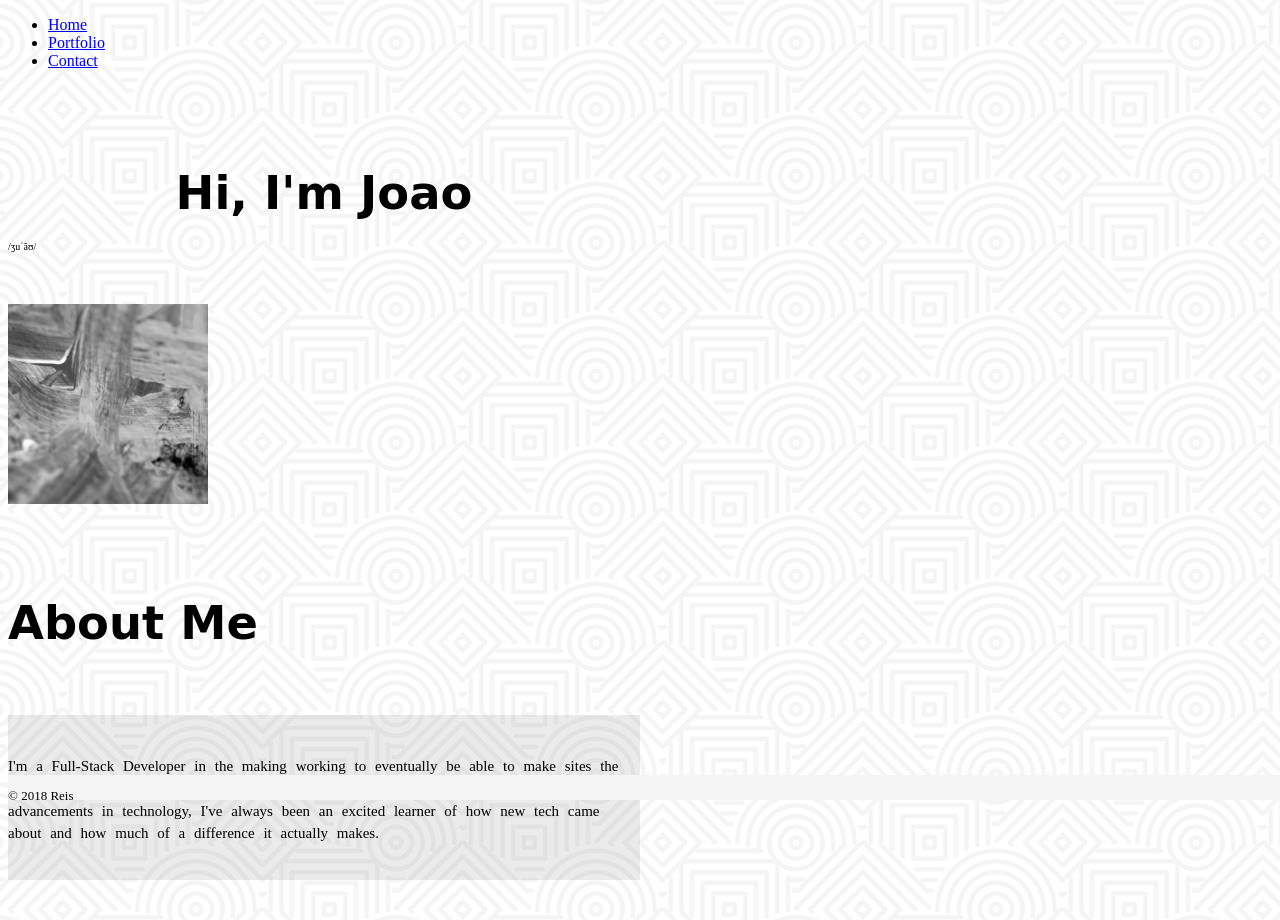
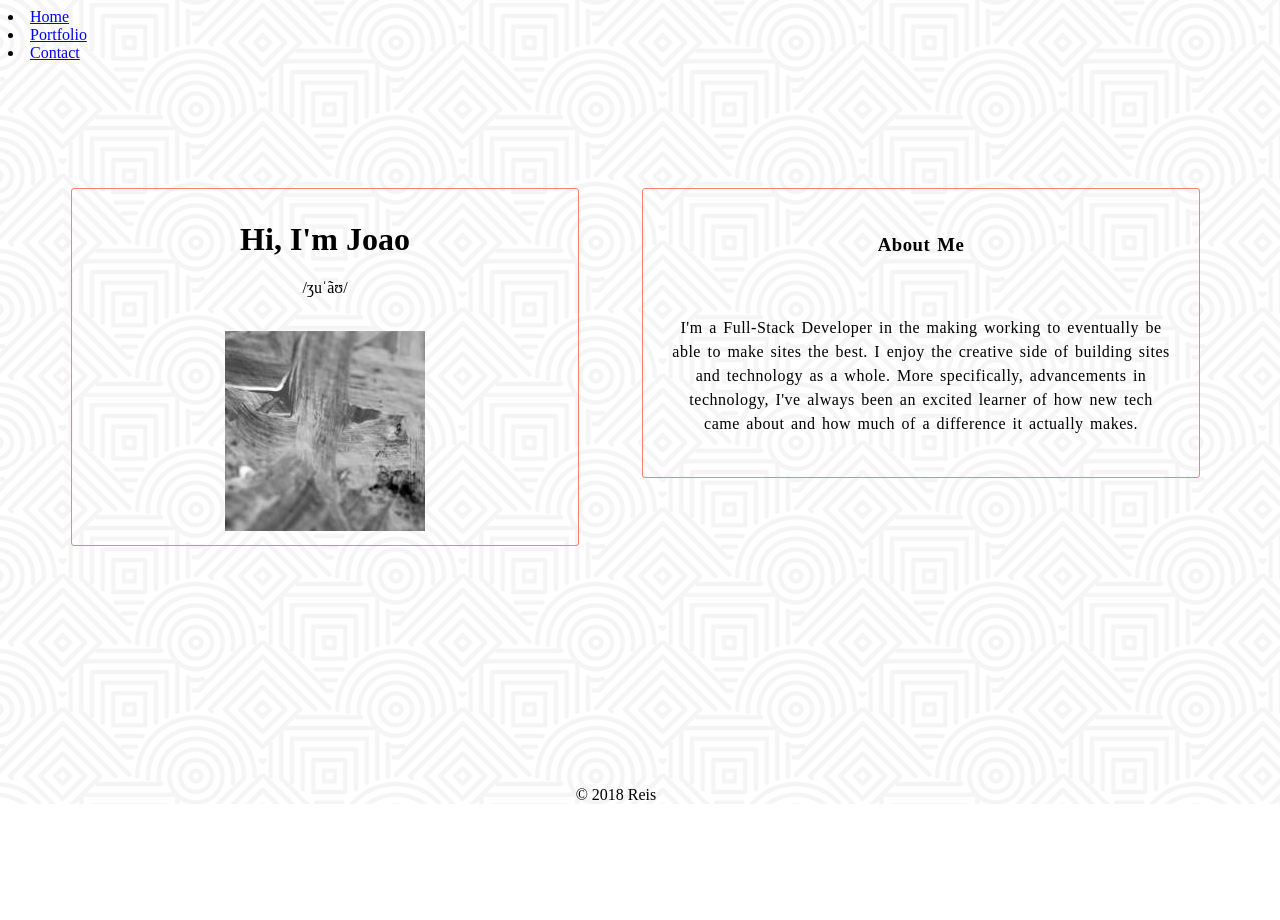
Before and after one commit to Jreis1010/Basic-Portfolio, a plain HTML site: page indexBP.html in a window 1280 px wide. After the commit the page ends 804 px from the top, so only its background shows below. Drawn offline with Linux system fonts and the light colour scheme; a web font is replaced by a local one.

Commit message:
updated html

```diff
--- a/assets/css/style.css
+++ b/assets/css/style.css
@@ -1,64 +1,70 @@
+.col{
+    border: 1px salmon;
+    border-radius: 3px;
+    border-style: solid;
+    width: 40%;
+    float: left;
+    margin-left: 5%;
+    margin-top: 10%;
 
-.main-section {
-    max-width: 960px;
-}
 
-header > .container{
- margin-right: unset;
 }
 
 
+
 navbar {
-    display: inline-block;
-    border-block-end: 2px;
-
-}
- .container-fluid {
-     padding-top: 60px;
- }
-
-.col {
-    width: 50%;
+    width: 100%;
+    background: #37375c
+    height: 65px;
 
 }
 
-.col.bio {
-    margin-top:7%;
-}
+nav.li {
+    display: inline-block;
+    margin-right: -4px;
+    width: 25%
+    height: 100%
 
-.col.bio > p {
-
-    text-align: center;
-    display: inline-block;
 
 }
 
-h1,h3 {
-    font-family: 'Boogaloo', cursive;
-    font-size: 290%;
+nav.li.a {
+    color: white;
+    text-align: center
+    text-decoration: none;
+   display: block;
+   width: 100%;
+   height: 100%;
+    color: #000;
+    font-size: 80%;
+    padding: 0 3px;
+
 }
 
-body {
-    background-image: url('../Basic-Portfolio/assets/images/hypnotize.png');
+
+div.nameface {
+    padding: 2%
+}
+
+.col.bio {
+    word-spacing: 2px;
+    letter-spacing: 0.5px;
+    line-height: 150%;
+    text-align: center;
+    padding: 2%;
+}
+
+.col.name {
+    text-align: center;
 }
 
 footer {
-        position:fixed;
-        bottom:0;
-        width:100%;
-        height:25px;
-        background:whitesmoke;
-        font-size: small;
-
+    position:absolute;
+   bottom:0;
+   width: 95%;
+   height:30px;   /* Height of the footer */
+   background: #463f349df8
 }
-
-img.rounded-circle {
-    position: center;
-    background-origin: border-box;
+footer > p {
+   text-align: center;
 }
-
-.jumbotron {
-    background: rgba(66, 66, 66, 0.1);
-    padding-bottom: 20px;
-    padding-top: 25px;
-}
--- a/indexBP.html
+++ b/indexBP.html
@@ -2,39 +2,27 @@
 <!doctype html>
 <html lang="en">
   <head>
-    <meta charset="utf-8">
-    <meta name="viewport" content="width=device-width, initial-scale=1, shrink-to-fit=no">
 
 
     <link rel="stylesheet" href="../Basic-Portfolio/assets/css/style.css" />
     <link href="https://fonts.googleapis.com/css?family=Boogaloo" rel="stylesheet">
 
-    <title>Joao Reis</title>
+ </head>
 
+<header>
+      <nav class="navbar>
 
-
-    <header class="navbar navbar-expand-sm navbar-inverse bg-dark">
-
-
-
-            <div class="container">
-
-       <nav class="navbar navbar-expand-sm ml-auto mt-">
-
-        <a class="navbar-brand" href="#"></a>
-
-
-            <ul class="nav ml-auto">
+           <ul class="nav">
 
                <li class="Home">
-                    <a class="nav-link text-secondary" href="../Basic-Portfolio/index.html">Home</a>
+                   <a href="../Basic-Portfolio/index.html">Home</a>
                </li>
 
                    <li class="Portfolio">
-                      <a class="nav-link text-secondary" href="../Basic-Portfolio/Portfolio.html">Portfolio</a>
+                     <a  href="../Basic-Portfolio/Portfolio.html">Portfolio</a>
                  </li>
                    <li class="Contact">
-                      <a class="nav-link text-secondary" href="../Basic-Portfolio/contact.html">Contact</a>
+                     <a  href="../Basic-Portfolio/contact.html">Contact</a>
                  </li>
 
                  </ul>
@@ -42,86 +30,48 @@
 
                 </nav>
 
-
-        </div>
-
-
               </header>
-
-  </head>
-
-<div class="container">
 
   <body style="background-image: url('../Basic-Portfolio/assets/images/hypnotize.png');">
 
+
     <div class="col name">
-
-    <div class="container-fluid float-left">
+    <div class="nameface">
 
 
-      <h1 style=
-      "text-align: center;
-      margin-top: 20px;
-      margin-bottom: 0%;
-      "
-      >Hi, I'm Joao</h1>
-      <p class="text-center font-italic font-light">
-          <span class="pronun"
-             style="
-             font-size: 10px;
-             margin-right: 0%;
-             margin-top: 0;
-             margin-bottom: 50px;">
+      <h1>Hi, I'm Joao</h1>
+      <p class="pronun">
           /ʒuˈãʊ/
-             </span>
       </p>
   <br>
 
-  <p class="text-center">
+ <div class="face">
     <img class="rounded-circle"
         src="../Basic-Portfolio/assets/images/abstract-h-g-200-250-4.jpg"
-        style =""
         alt="Placeholder Image"></div>
-  </p>
 
     </div>
     </div>
 
-   <div class="container">
-
-  <div class="col bio float-right">
 
 
-          <h3 class="text-center" style="margin-top:10%;">About Me</h3>
+  <div class="col bio">
+
+
+          <h3 class="biohead">About Me</h3>
           <br>
 
 
-          <div class="jumbotron">
-            <p class="text-center font-weight-normal"
-            style="
-            font-size: 15px;
-            letter-spacing: .01px;
-            line-height: 150%;
-            word-spacing: 5px;
 
-            "> I'm a Full-Stack Developer in the making working to eventually be able to make sites the best.
+            <p class="bio"> I'm a Full-Stack Developer in the making working to eventually be able to make sites the best.
                 I enjoy the creative side of building sites and technology as a whole. More specifically, advancements in technology,
                 I've always been an excited learner of how new tech came about and how much of a difference it actually makes.
                 </p>
           </div>
-          <p></p>
-          <p></p>
-        </div>
 
 
-
-    </div>
-    </div>
-
-</div>
-
-<footer class="bg-light">
-    <p class="text-center text-secondary small">© 2018 Reis</p>
+<footer>
+    <p>© 2018 Reis</p>
 </footer>
 
 
```
Lines whose indentation alone changed are shown as unchanged.
